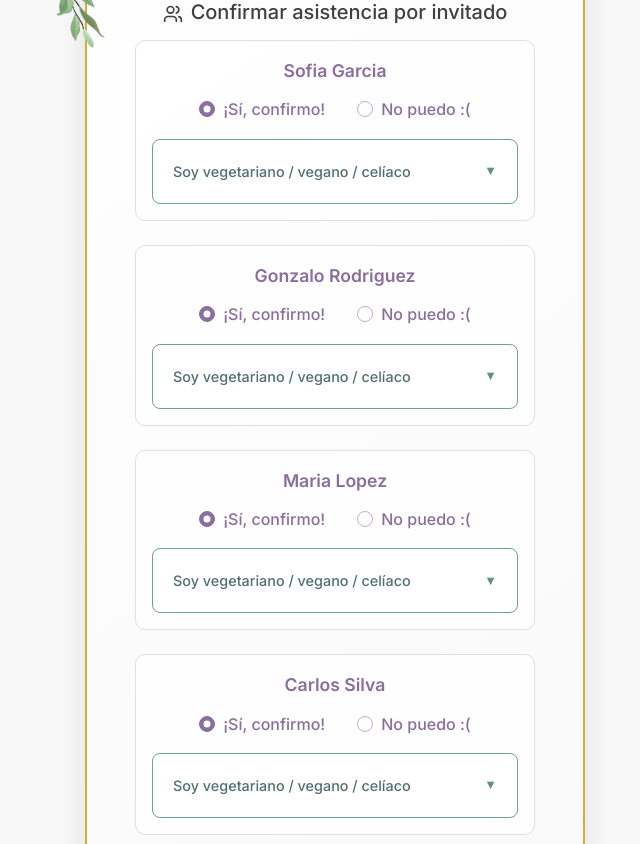
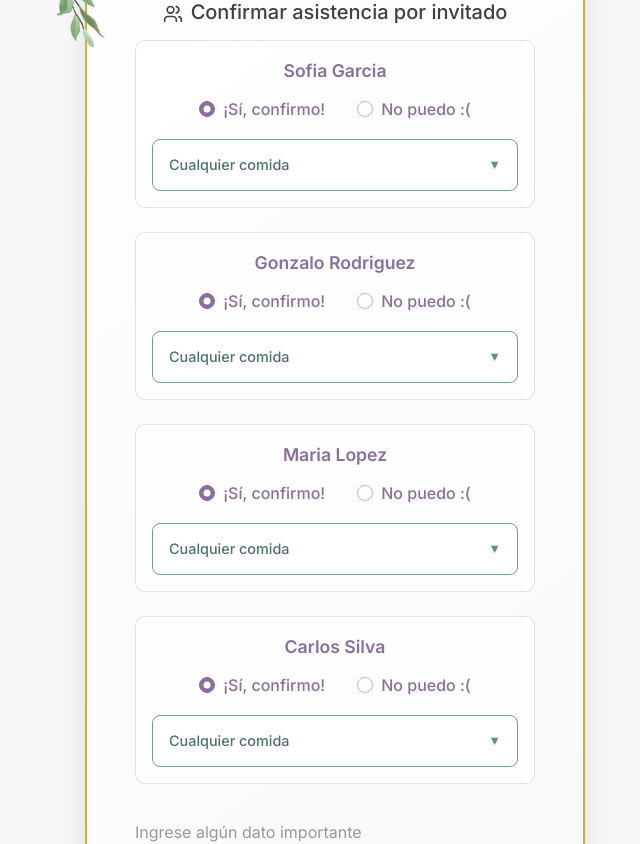
Before and after one commit to gleraromero/casamiento-sg, a React (Vite) app: page / in a window 1280 px wide. Shown: the part 1120-1964 px from the top of the page, without its empty margins (305-945 px from the left). Built offline with nearby package versions, Linux system fonts and the light colour scheme; a web font is replaced by a local one.

Commit message:
feat: toggle dinámico que muestra opciones seleccionadas y altura reducida

```diff
--- a/src/components/RSVP.tsx
+++ b/src/components/RSVP.tsx
@@ -9,6 +9,23 @@ const RSVP: React.FC = () => {
   const [isSubmitting, setIsSubmitting] = useState(false);
   const [submitStatus, setSubmitStatus] = useState<'idle' | 'success' | 'error'>('idle');
   const [expandedDietary, setExpandedDietary] = useState<number[]>([]);
+
+  const getDietaryText = (restrictions: {
+    anyFood: boolean;
+    vegetarian: boolean;
+    vegan: boolean;
+    celiac: boolean;
+  }) => {
+    const options = [];
+    if (restrictions.anyFood) options.push('Cualquier comida');
+    if (restrictions.vegetarian) options.push('Vegetariano');
+    if (restrictions.vegan) options.push('Vegano');
+    if (restrictions.celiac) options.push('Celíaco');
+
+    if (options.length === 0) return 'Soy vegetariano / vegano / celíaco';
+    if (options.length === 1) return options[0];
+    return options.join(' + ');
+  };
 
   const toggleDietaryExpansion = (guestIndex: number) => {
     setExpandedDietary(prev =>
@@ -136,7 +153,7 @@ const RSVP: React.FC = () => {
                                     onClick={() => toggleDietaryExpansion(index)}
                                   >
                                     <span className="dietary-toggle-text">
-                                      Soy vegetariano / vegano / celíaco
+                                      {getDietaryText(guest.dietaryRestrictions)}
                                     </span>
                                     <span className={`dietary-toggle-arrow ${expandedDietary.includes(index) ? 'expanded' : ''}`}>
                                       ▼
--- a/src/styles/components.css
+++ b/src/styles/components.css
@@ -510,7 +510,7 @@
 .dietary-options {
   background: rgba(255, 255, 255, 0.9);
   border-radius: 8px;
-  padding: 0.75rem;
+  padding: 0.5rem;
   margin-top: 0.75rem;
   border: 1px solid var(--color-teal-light);
 }
@@ -520,10 +520,11 @@
   justify-content: space-between;
   align-items: center;
   cursor: pointer;
-  padding: 0.5rem;
+  padding: 0.35rem 0.5rem;
   border-radius: 6px;
   transition: background-color 0.2s ease;
   user-select: none;
+  min-height: 32px;
 }
 
 .dietary-toggle:hover {
@@ -560,9 +561,9 @@
   display: grid;
   grid-template-columns: repeat(auto-fit, minmax(180px, 1fr));
   gap: 0.5rem;
-  padding-top: 0.75rem;
+  padding-top: 0.5rem;
   border-top: 1px solid var(--color-teal-light);
-  margin-top: 0.75rem;
+  margin-top: 0.5rem;
 }
 
 .dietary-checkbox {
```
